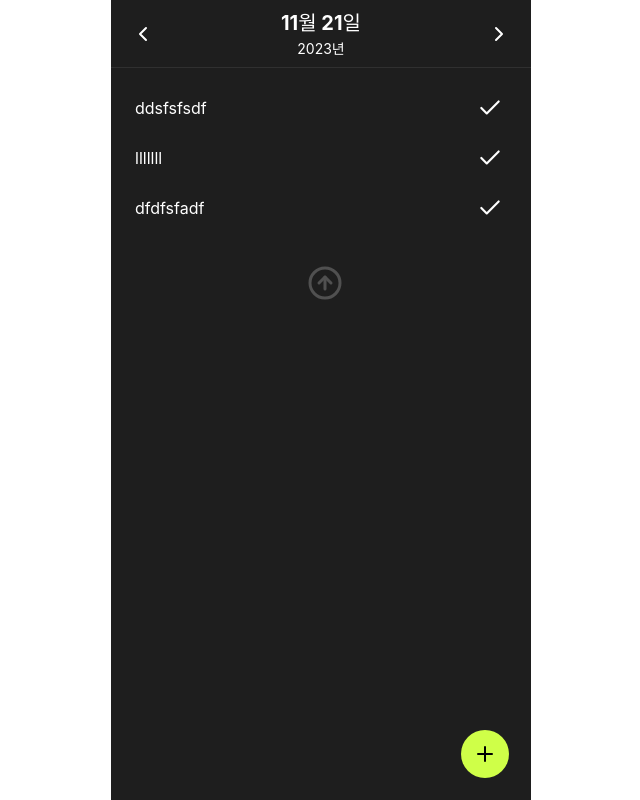
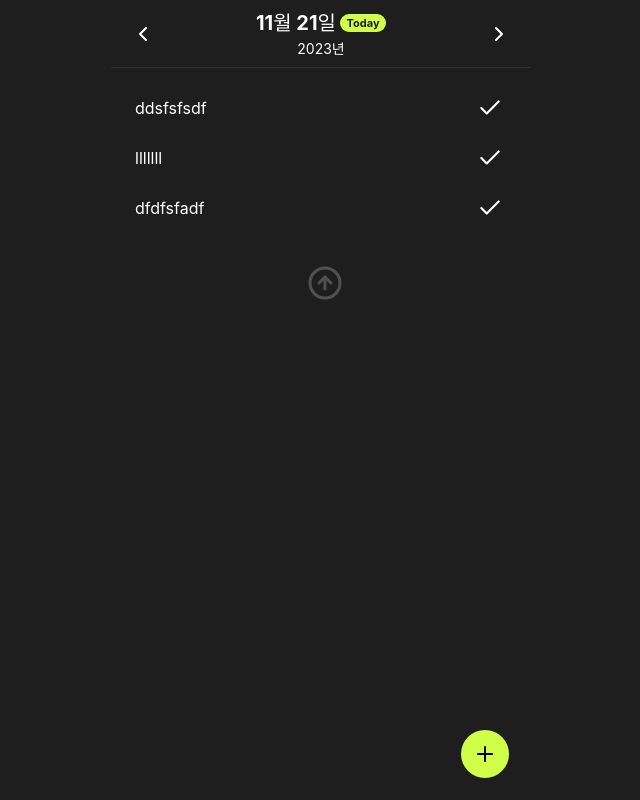
Before and after one commit to Ji-hoon/Elice-Todo-List, a React (Vite) app: page / in a window 1280 px wide. Shown: the whole page, without its empty margins (319-959 px from the left). Built offline with nearby package versions, Linux system fonts and the light colour scheme.

Commit message:
FEAT : today 뱃지 기능 추가

```diff
--- a/src/components/pages/Main/hooks/useTodoItems.ts
+++ b/src/components/pages/Main/hooks/useTodoItems.ts
@@ -32,15 +32,10 @@ export default function useTodoItems(currentDate) {
         //handleResetInputMode();
         console.log(todoItems);
       }
-    //   const scrollToTop = ():void => {
-    //     const element = elementRef.current;
-    //     if (element) {
-    //       element.scrollTo({top:0, behavior:"smooth"});
-    //     }
-    //   };
 
       const toggleDone = (id:string) => {
-        const newTodo = [...todoItems];
+        console.log(id);
+        const newTodo = [...todoItemsDummy];
         const targetItem = newTodo.filter((item) => item.id === id );
         console.log(targetItem);
         targetItem[0].isDone = !targetItem[0].isDone;
--- a/src/components/pages/Main/index.tsx
+++ b/src/components/pages/Main/index.tsx
@@ -14,6 +14,7 @@ import useTodoItems from "./hooks/useTodoItems.ts"
 import styled from "styled-components";
 
 const defaultInputMode: InputMode = {type: "default"};
+const today = format( new Date(), "MM월 dd일");
 
 export default function Main() {
 
@@ -22,6 +23,8 @@ export default function Main() {
   const [inputMode, setInputMode] = useState<InputMode>(defaultInputMode);
   const [addInputValue, setAddInputValue] = useState("");
   const [editInputValue, setEditInputValue] = useState("");
+
+
 
   const { onAddTodoItem, onToggleDone } = useTodoItems(currentDate);
 
@@ -99,7 +102,7 @@ export default function Main() {
     const todayTodo = todoItemsDummy.filter( (item) => item.createdAt === dateString);
     //console.log(todayTodo);
     setTodoItems(todayTodo);
-    console.log(todoItems);
+    //console.log(todoItems);
   }, [currentDate]);
 
 
@@ -123,8 +126,12 @@ export default function Main() {
             <FiChevronLeft color="#FFF" size={24}/>
           </div>
           <div style={{flexGrow:1, textAlign:"center", alignItems: "center",display: "flex", flexDirection: "column", justifyContent: "center"}}>
-            <div style={{fontSize: 20,fontWeight: 700,}}>{format(currentDate, "MM월 dd일")}</div>
-            <div style={{fontSize: 14}}>{format(currentDate, "yyyy년")}</div>
+            <div style={{fontSize: 20,fontWeight: 700, userSelect: "none", display:"flex", alignItems:"center", gap: 4}}>
+                <span>{format(currentDate, "MM월 dd일")}</span>
+                {format(currentDate, "MM월 dd일") === today
+                 && <span style={{fontSize:"0.55em", padding: "0.1em 0.6em", backgroundColor: "var(--color-primary)",color:"var(--color-dark)", borderRadius:80}}>Today</span>}
+            </div>
+            <div style={{fontSize: 14, userSelect: "none"}}>{format(currentDate, "yyyy년")}</div>
           </div>
           <div onClick={handleMoveNextDate}
               style={{padding: 12, cursor:"pointer", display:"flex"}}>
@@ -198,6 +205,7 @@ const Content = styled.div<{isDone:boolean}>`
     white-space: nowrap;
     overflow: hidden;
     text-overflow:ellipsis;
+    user-select: none;
     text-decoration:  ${(props) => (props.isDone ? "line-through" : "none")};
     color: ${(props) => (props.isDone ? "#999" : "#FFF")};
 `;
--- a/src/index.css
+++ b/src/index.css
@@ -9,7 +9,7 @@
   /* color-scheme: dark; */
 
   color: #FFF;
-  background-color: #FFF;
+  background-color: #1e1e1e;
 
   font-synthesis: none;
   text-rendering: optimizeLegibility;
```
